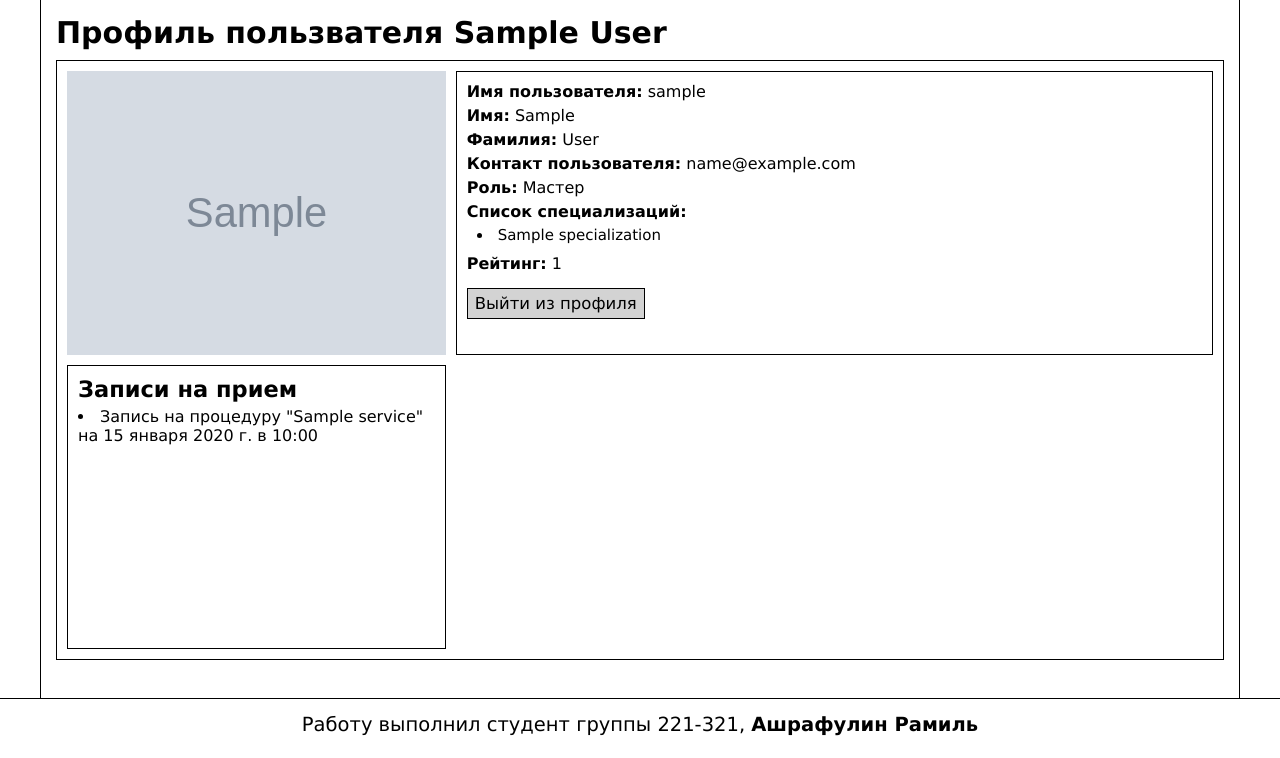
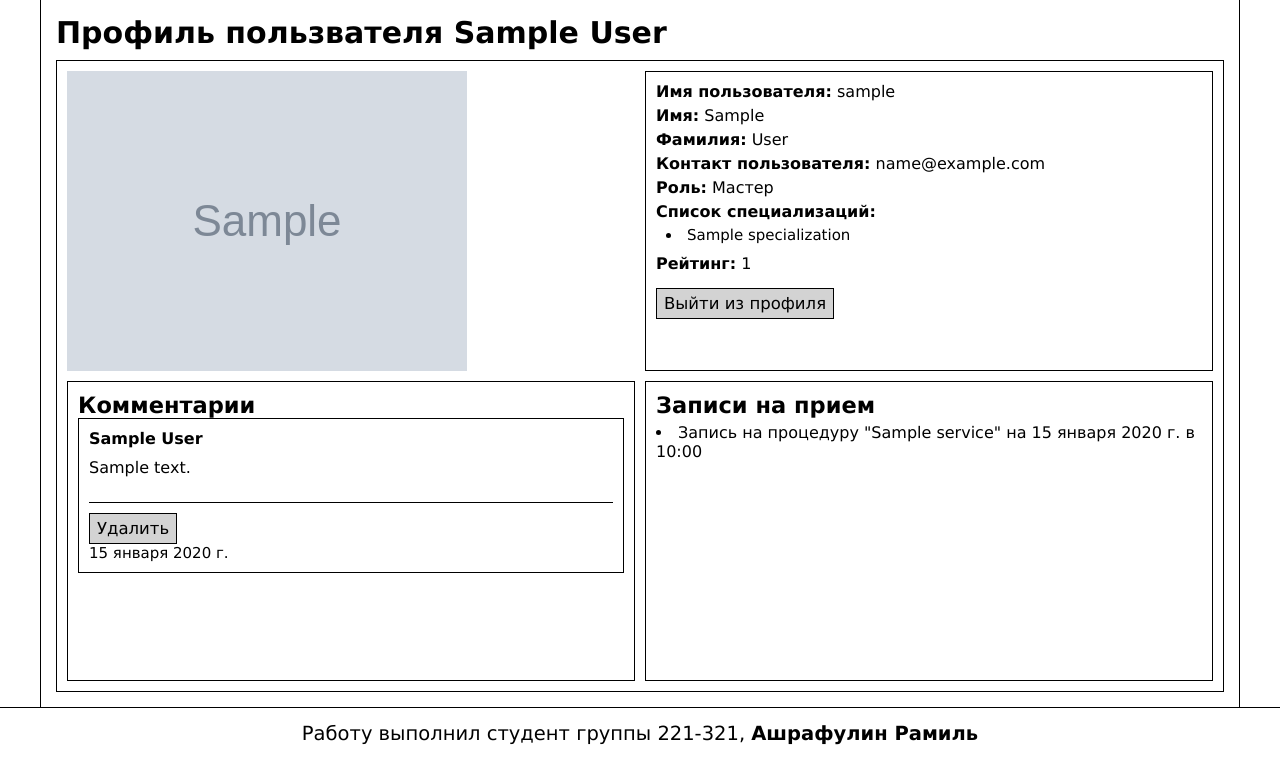
Before and after one commit to PereverzevIvan/course-work-ramil, a Django app: page /user_profile/1 in a window 1280 px wide. Shown: the part 51-809 px from the top of the page. Before the commit the page ends 787 px from the top, so only its background shows below. Run offline with Django 4.2, Linux system fonts and the light colour scheme; a user stored in the database is signed in; tables that the repository leaves empty hold one stand-in row (values such as "Sample post"); grey boxes marked "Sample" are stand-in pictures.

Commit message:
Добавлена возможность оставлять комментарии к профилям мастеров. Все таблицы БД были заполнены нетостовыми данными.

```diff
--- a/courseWorkRamil/beautySalon/models.py
+++ b/courseWorkRamil/beautySalon/models.py
@@ -83,7 +83,7 @@ class Comment(models.Model):
     created_at = models.DateField(null=True, auto_now_add=True, verbose_name='Дата написания')
 
     def __str__(self):
-            return f'Комментарий к профилю мастера {self.master.name}'
+            return f'Комментарий к профилю мастера {self.master.user.first_name} {self.master.user.last_name}'
 
     class Meta:
         verbose_name = "Комментарий"
@@ -139,7 +139,6 @@ class MasterAdmin(admin.ModelAdmin):
         for spec in object.specialization.all():
             output += f'<li>{spec.name}</li>'
         output += '</ul>'
-        print(output)
         return mark_safe(output)
 
     def get_image(self, object):
@@ -180,7 +179,7 @@ class MasterRatingAdmin(admin.ModelAdmin):
 class CommentAdmin(admin.ModelAdmin):
     list_display = ('id', 'author', 'master', 'created_at')
     list_display_links = ('id', 'author')
-    search_fields = ['author__username', 'master__username']
+    search_fields = ['author__username', 'master__user__username']
     readonly_fields = ['author', 'master', 'text', 'created_at']
     date_hierarchy = "created_at"
 
--- a/courseWorkRamil/beautySalon/templates/user_profile.html
+++ b/courseWorkRamil/beautySalon/templates/user_profile.html
@@ -6,14 +6,14 @@
     .profile-container {
         margin-top: 10px;
         display: grid;
-        grid-template: 1fr 1fr  / 1fr 2fr;
+        grid-template: 1fr 1fr  / 1fr 1fr;
         border: 1px solid black;
         padding: 10px;
         gap: 10px;
         align-items: start;
     }
 
-    .info, .appointment-container {
+    .info, .appointment-container, .comment-container {
         gap: 5px;
         padding: 10px;
         border: 1px solid black;
@@ -39,6 +39,27 @@
     }
 
     .bold_text {
+        font-weight: bold;
+    }
+
+    .form {
+        max-width: 100%;
+    }
+
+    .comments {
+        display: flex;
+        flex-direction: column;
+        gap: 10px;
+        align-items: center;
+    }
+
+    .comment {
+        width: 100%;
+        padding: 10px;
+        gap: 10px;
+        border: 1px solid black;
+    }
+    .comment__author {
         font-weight: bold;
     }
 </style>
@@ -80,6 +101,7 @@
                     <button class="btn dislike-button">Поставить оценку "Плохо"</button>
                 </div>
                 {% endif %}
+
             {% else %}
                 <p class="common-text"><span class="bold_text">Роль:</span> Пользователь </p>
             {% endif %}
@@ -87,6 +109,46 @@
                 <a href="{% url 'users:logout' %}" class="btn btn-link">Выйти из профиля</a>
             {% endif %}
         </div>
+        {% if master  %}
+            {% get_comments_for_master master as comments%}
+            {% if user.id != human.id %}
+            <div class="comment-container">
+                {% if user.is_authenticated %}
+                    <h2>Оставьте комментарий</h2>
+                    <form action="{% url 'beautySalon:add_comment' master.id %}" class="form" method="post">
+                        {% csrf_token %}
+                        <label class="common-text" for="comment-text">Введите текст</label>
+                        <textarea name="comment-text" id="comment-text" cols="30" rows="10" required></textarea>
+                        <button class="btn" type="submit" style="align-self: flex-end;">Отправить</button>
+                    </form>
+                {% endif %}
+            </div>
+            {% endif %}
+
+            <div class="comment-container">
+                <h2>Комментарии</h2>
+                <div class="comments">
+                    {% if comments %}
+                    {% for comment in comments%}
+                            <div class="comment wrapper" id="comment-{{comment.id}}">
+                                <p class="common-text comment__author">{{ comment.author.first_name }} {{ comment.author.last_name }}</p>
+                                <p class="common-text comment__text">{{ comment.text }}</p>
+                                <div class="vertical-wrapper" style="border-top: 1px solid black; margin-top: 15px;">
+                                    {% if user.is_authenticated and user.id == comment.author_id %}
+                                        <div class="button-box">
+                                            <a href="{% url 'beautySalon:delete_comment' comment.id %}" class="btn btn-link">Удалить</a>
+                                        </div>
+                                    {% endif %}
+                                    <p class="comment_date">{{ comment.created_at }}</p>
+                                </div>
+                            </div>
+                        {% endfor %}
+                    {% else %}
+                    <p class="common-text">У этой статьи пока нет комментариев. Станьте первым!</p>
+                    {% endif %}
+                </div>
+            </div>
+        {% endif %}
         {% if user.id == human.id %}
             {% get_appointments_for_user user as all_appointments %}
             <div class="appointment-container wrapper">
@@ -110,7 +172,7 @@
                 dislikeButton.style.display = 'none'
                 likeButton.innerText = 'Убрать оценку "Хорошо"'
             }
-            else {
+            else if ('{{ score }}' === '-1'){
                 likeButton.style.display = 'none'
                 dislikeButton.innerText = 'Убрать оценку "Плохо"'
             }
@@ -143,7 +205,7 @@
                 body=JSON.stringify({
                     'action': action,
                     'evaluating': '{{ user.id }}',
-                    'evaluated': '{{ master.user.id }}'
+                    'evaluated': '{{ master.id }}'
                 })
             )
 
--- a/courseWorkRamil/beautySalon/templatetags/extra_funcs.py
+++ b/courseWorkRamil/beautySalon/templatetags/extra_funcs.py
@@ -1,7 +1,7 @@
 from django import template
 from datetime import datetime, time, timedelta
 
-from ..models import MasterRating, Master, Appointment
+from ..models import MasterRating, Master, Appointment, Comment
 
 register = template.Library()
 
@@ -18,18 +18,17 @@ def get_all_specs(master):
 
 @register.simple_tag()
 def get_rating(master):
-    all_scores = MasterRating.objects.filter(evaluated_id=master.user.id)
+    all_scores = MasterRating.objects.filter(evaluated_id=master.id)
     master_rating = 0 + sum([record.value for record in all_scores])
     return master_rating
 
 
 @register.simple_tag()
 def get_score(master, user):
-    print(master, user.id)
     if user.is_authenticated:
-        if MasterRating.objects.filter(evaluating_id=user.id, evaluated_id=master.user.id).exists():
-            score = MasterRating.objects.get(evaluating_id=user.id, evaluated_id=master.user.id)
-            return score
+        if MasterRating.objects.filter(evaluating_id=user.id, evaluated_id=master.id).exists():
+            score = MasterRating.objects.get(evaluating_id=user.id, evaluated_id=master.id)
+            return score.value
     return 0
 
 
@@ -63,3 +62,9 @@ def get_masters_for_service(service):
 def get_appointments_for_user(user):
     all_appointments = Appointment.objects.filter(user_id=user.id)
     return all_appointments
+
+
+@register.simple_tag()
+def get_comments_for_master(master):
+    all_comments = Comment.objects.filter(master_id=master.id)
+    return all_comments
--- a/courseWorkRamil/beautySalon/urls.py
+++ b/courseWorkRamil/beautySalon/urls.py
@@ -13,7 +13,9 @@ urlpatterns = [
     path('make_appointment/<int:service_id>', views.make_appointment, name='make_appointment'),
     path('set_rating/', views.set_rating, name='set_rating'),
     path('articles/', views.show_all_articles, name='all_articles'),
-    path('one_article/<int:article_id>', views.show_one_article, name='one_article')
+    path('one_article/<int:article_id>', views.show_one_article, name='one_article'),
+    path('add_comment/<int:master_id>/', views.add_comment, name='add_comment'),
+    path('detele_comment/<int:comment_id>', views.delete_comment, name='delete_comment'),
 ]
 
 handler404 = 'beautySalon.views.error_404'
--- a/courseWorkRamil/beautySalon/views.py
+++ b/courseWorkRamil/beautySalon/views.py
@@ -94,3 +94,30 @@ def show_all_articles(request):
 def show_one_article(request, article_id):
     article = get_object_or_404(Article, pk=article_id)
     return render(request, 'one_article.html', {'article': article})
+
+
+def add_comment(request, master_id):
+    if request.method == 'POST':
+        user = request.user
+        if user.is_authenticated:
+            comment = Comment()
+            comment.master_id = master_id
+            comment.author_id = user.id
+            comment.text = request.POST.get('comment-text')
+            comment.save()
+            return HttpResponsePermanentRedirect(reverse('beautySalon:user_profile', kwargs={'user_id': Master.objects.get(id=master_id).user.id}))
+        else:
+            return render(request, 'error.html', {'error_title': 'Ошибка добавления',
+                                                  'error_text': 'Не удалось добавить комментарий'})
+
+
+def delete_comment(request, comment_id:int):
+    comment = get_object_or_404(Comment, pk=comment_id)
+    master_id = comment.master.user.id
+    user = request.user
+
+    if user.is_authenticated and comment.author_id == user.id:
+        comment.delete()
+        return HttpResponsePermanentRedirect(reverse('beautySalon:user_profile', kwargs={'user_id': master_id}))
+    return render(request, 'error.html', {'error_title': 'Ошибка удаления',
+                                                  'error_text': 'Вы не можете удалить комментарий другого человека'})
```
Also changed, not shown: courseWorkRamil/beautySalon/templates/error.html (added, +8 -0 lines).
